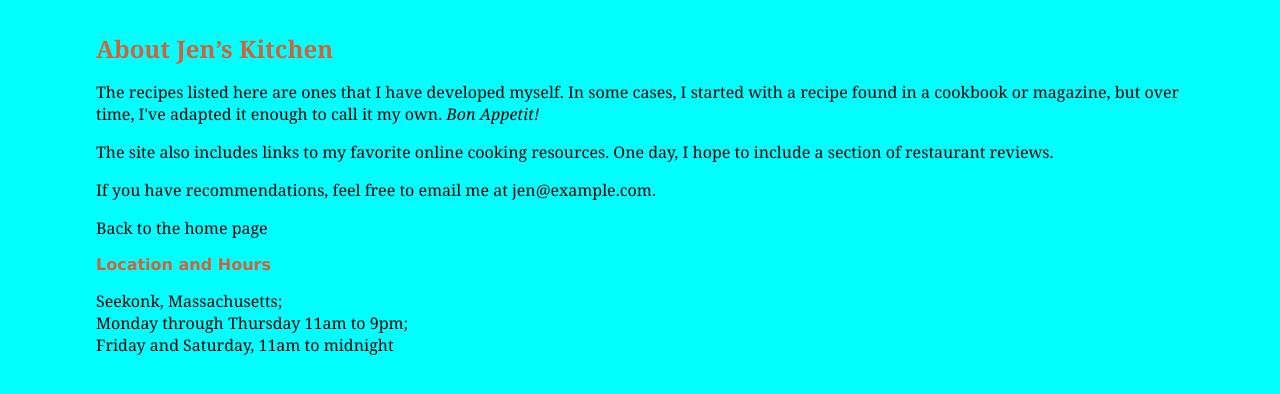
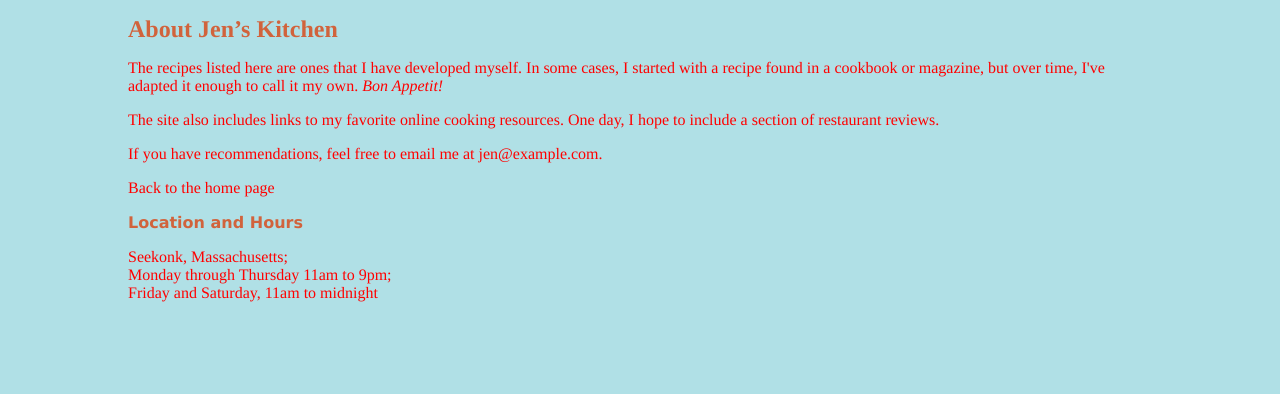
Before and after one commit to FloresFrank/fid, a plain HTML site: page blackgoose/about.html in a window 1280 px wide. Drawn offline with Linux system fonts and the light colour scheme.

Commit message:
Update about.html

```diff
--- a/blackgoose/about.html
+++ b/blackgoose/about.html
@@ -3,9 +3,22 @@
 <head>
 <meta charset="utf-8">
 <title>About Jen's Kitchen</title>
+
+
 <style>
+  @import url('https://fonts.googleapis.com/css2?family=Nerko+One&display=swap');
+  body {
+    background-color: powderblue;
+    margin: 0 10%;
+    font-family: sans-serif;
+    h1 {font-family: "Papyrus", Times, Serif;
+    color: red;}
+    p {font-family: "Papyrus", Times, Serif;
+    color: red;}
+
+
 body {
- background-color: #00FFFF;	margin: 2em 6em;
+ 	margin: 2em 6em;
 	font-family: Georgia, "Times New Roman", Times, serif;
 }
 h1, h2 {
```
